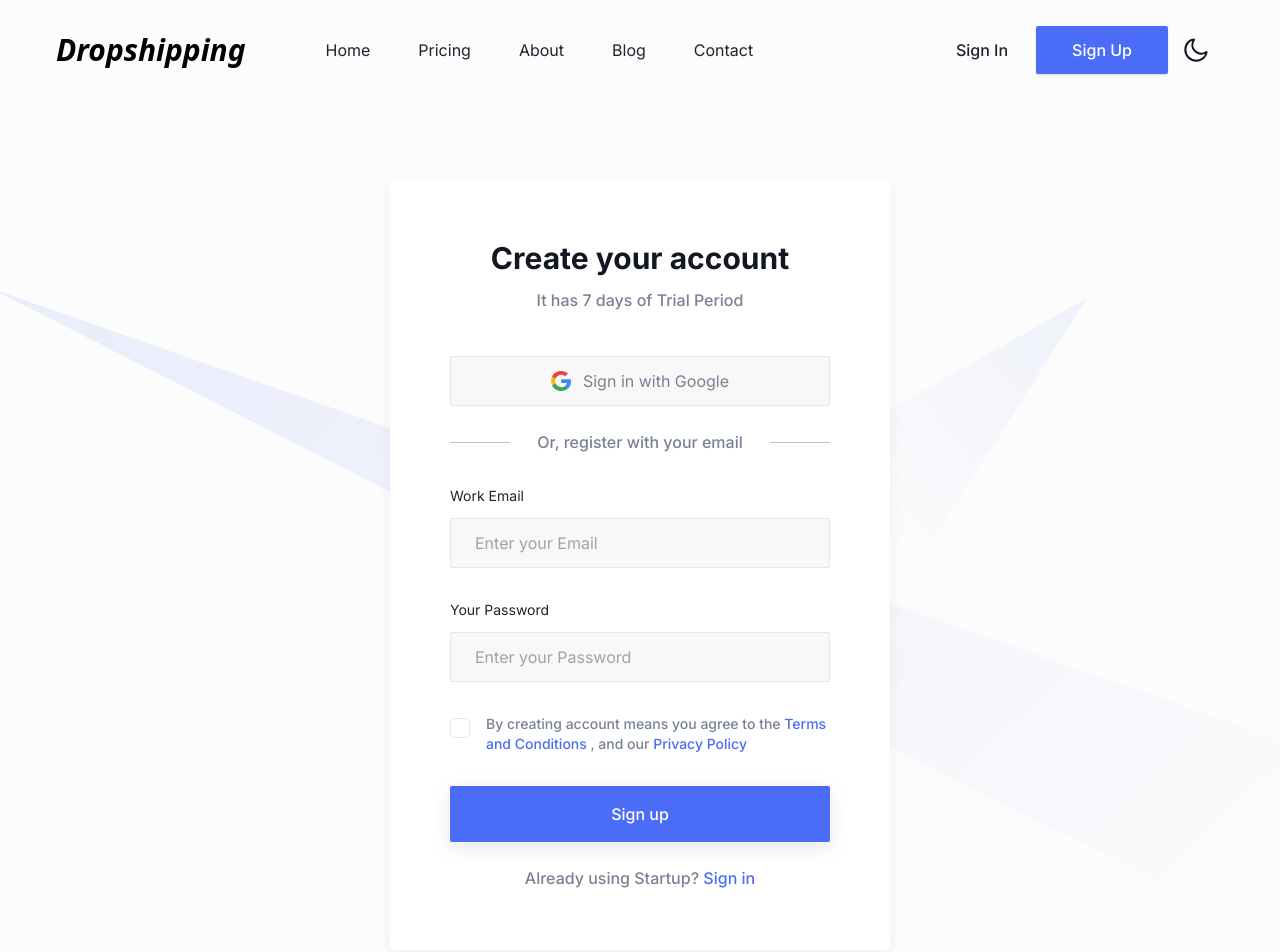
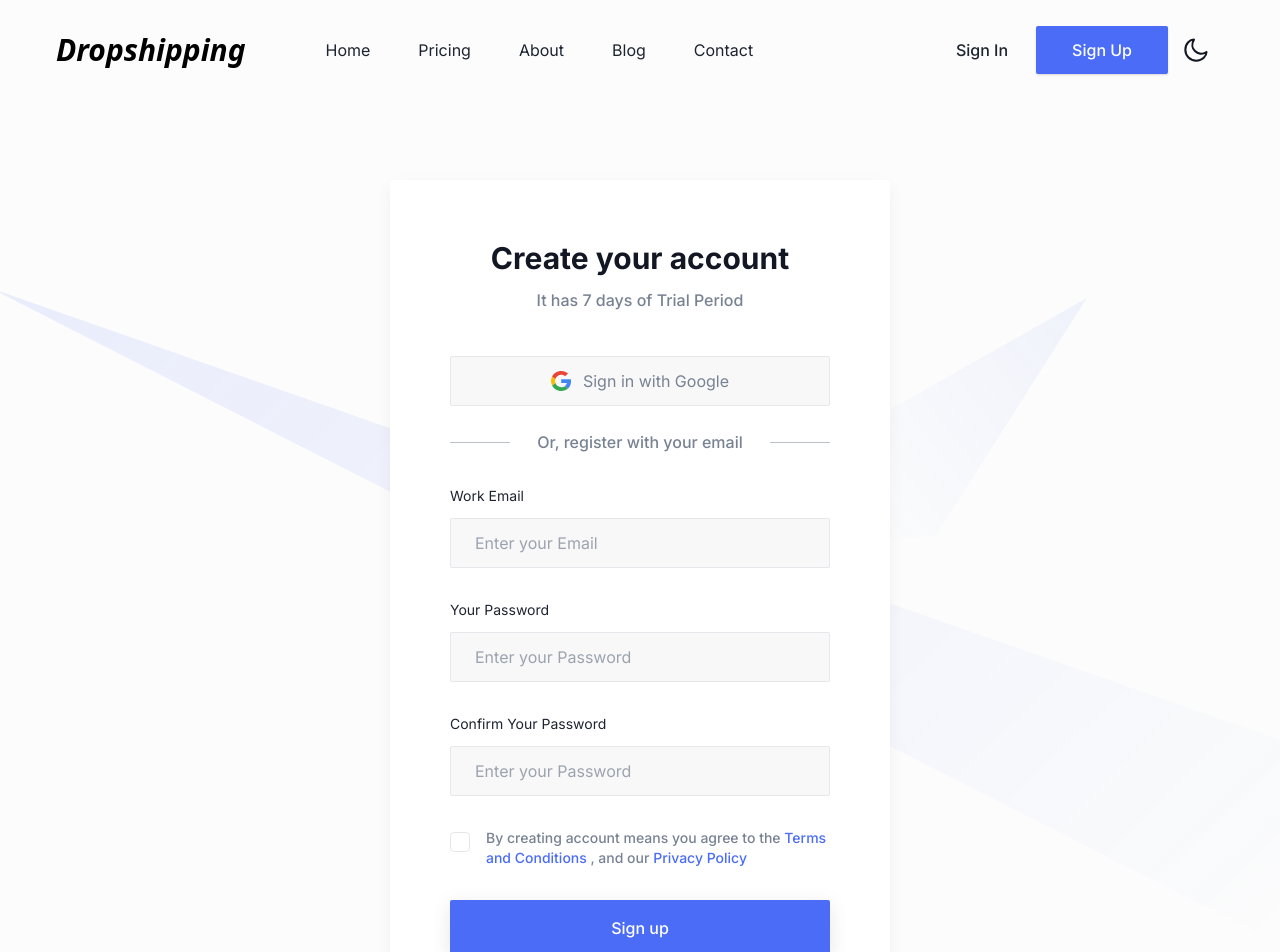
Before and after one commit to X-spec7/dropship-automate-platform, a Next.js app: page /signup in a window 1280 px wide. Shown: the top 952 px of the page. Built offline with nearby package versions, Linux system fonts and the light colour scheme.

Commit message:
feat: implement form validation in register page

```diff
--- a/src/app/signin/page.tsx
+++ b/src/app/signin/page.tsx
@@ -32,7 +32,7 @@ const SigninPage = () => {
       setEmailError("");
       setPasswordError("");
       setError("");
-    }, 1000);
+    }, 1500);
   };
 
   // Todo: Disable Signin action for 1 second after the Signin Button is clicked
--- a/src/app/signup/page.tsx
+++ b/src/app/signup/page.tsx
@@ -1,14 +1,80 @@
+"use client";
+
+import { useAuth } from "@/components/Context/AuthContext";
 import Link from "next/link";
-
-import { Metadata } from "next";
-
-export const metadata: Metadata = {
-  title: "Sign Up Page | Fully Automated Dropshipping Platform",
-  description: "This is Sign Up Page for Our Automated Dropshipping Platform",
-  // other metadata
-};
+import { useRef, useState } from "react";
 
 const SignupPage = () => {
+
+  const [email, setEmail] = useState<string>("");
+  const [password, setPassword] = useState<string>("");
+  const [confirmPassword, setConfirmPassword] = useState<string>("");
+  const [error, setError] = useState<string>("");
+  const [emailError, setEmailError] = useState<string>("");
+  const [passwordError, setPasswordError] = useState<string>("");
+
+  const errorTimeoutRef = useRef<NodeJS.Timeout | null>(null);
+
+  const { register } = useAuth();
+
+  const handleEmailChange = (e: React.ChangeEvent<HTMLInputElement>) => {
+    setEmail(e.target.value);
+    setEmailError("");
+  };
+
+  const handlePasswordChange = (e: React.ChangeEvent<HTMLInputElement>) => {
+    setPassword(e.target.value);
+    setPasswordError("");
+  };
+
+  const handleConfirmPasswordChange = (e: React.ChangeEvent<HTMLInputElement>) => {
+
+  }
+
+  const clearErrorMessages = () => {
+    if (errorTimeoutRef.current) {
+      clearTimeout(errorTimeoutRef.current);
+    }
+    errorTimeoutRef.current = setTimeout(() => {
+      setEmailError("");
+      setPasswordError("");
+      setError("");
+    }, 1500);
+  };
+
+  // Todo: Disable Signin action for 1 second after the Signin Button is clicked
+  const handleRegister = (e: React.FormEvent) => {
+    e.preventDefault();
+
+    // Todo: Implement more reasonable validation
+    let valid = true;
+    if (!email) {
+      setEmailError("Please enter your email.");
+      valid = false;
+    }
+    if (!password) {
+      setPasswordError("Please enter your password.");
+      valid = false;
+    }
+    if (password !== confirmPassword) {
+      setPasswordError("Password not match!")
+    }
+
+    if (!valid) {
+      clearErrorMessages();
+      return;
+    }
+
+    // Todo: Implement real signin logic here
+    if (email === "example@email.com" && password === "password") {
+      register();
+      setError("");
+    } else {
+      setError("Invalid email or password.");
+      clearErrorMessages();
+    }
+  };
+
   return (
     <>
       <section className="relative z-10 overflow-hidden pb-16 pt-36 md:pb-20 lg:pb-28 lg:pt-[180px]">
@@ -65,7 +131,7 @@ const SignupPage = () => {
                   </p>
                   <span className="hidden h-[1px] w-full max-w-[60px] bg-body-color/50 sm:block"></span>
                 </div>
-                <form>
+                <form onSubmit={handleRegister}>
                   <div className="mb-8">
                     <label
                       htmlFor="email"
@@ -77,9 +143,14 @@ const SignupPage = () => {
                     <input
                       type="email"
                       name="email"
+                      value={email}
+                      onChange={handleEmailChange}
                       placeholder="Enter your Email"
                       className="border-stroke dark:text-body-color-dark dark:shadow-two w-full rounded-sm border bg-[#f8f8f8] px-6 py-3 text-base text-body-color outline-none transition-all duration-300 focus:border-primary dark:border-transparent dark:bg-[#2C303B] dark:focus:border-primary dark:focus:shadow-none"
                     />
+                    {emailError && (
+                      <p className="mt-2 text-sm text-red-500">{emailError}</p>
+                    )}
                   </div>
                   <div className="mb-8">
                     <label
@@ -92,9 +163,31 @@ const SignupPage = () => {
                     <input
                       type="password"
                       name="password"
+                      value={password}
+                      onChange={handlePasswordChange}
                       placeholder="Enter your Password"
                       className="border-stroke dark:text-body-color-dark dark:shadow-two w-full rounded-sm border bg-[#f8f8f8] px-6 py-3 text-base text-body-color outline-none transition-all duration-300 focus:border-primary dark:border-transparent dark:bg-[#2C303B] dark:focus:border-primary dark:focus:shadow-none"
                     />
+                  </div>
+                  <div className="mb-8">
+                    <label
+                      htmlFor="password"
+                      className="mb-3 block text-sm text-dark dark:text-white"
+                    >
+                      {" "}
+                      Confirm Your Password{" "}
+                    </label>
+                    <input
+                      type="password"
+                      name="password"
+                      value={confirmPassword}
+                      onChange={handleConfirmPasswordChange}
+                      placeholder="Enter your Password"
+                      className="border-stroke dark:text-body-color-dark dark:shadow-two w-full rounded-sm border bg-[#f8f8f8] px-6 py-3 text-base text-body-color outline-none transition-all duration-300 focus:border-primary dark:border-transparent dark:bg-[#2C303B] dark:focus:border-primary dark:focus:shadow-none"
+                    />
+                    {passwordError && (
+                      <p className="mt-2 text-sm text-red-500">{passwordError}</p>
+                    )}
                   </div>
                   <div className="mb-8 flex">
                     <label
--- a/src/components/Context/AuthContext.tsx
+++ b/src/components/Context/AuthContext.tsx
@@ -5,6 +5,7 @@ interface AuthContextType {
   isLoggedIn: boolean;
   login: () => void;
   logout: () => void;
+  register: () => void;
 }
 
 const AuthContext = createContext<AuthContextType | undefined>(undefined);
@@ -17,6 +18,10 @@ export const AuthProvider = ({ children }: { children: ReactNode }) => {
     setIsLoggedIn(true);
   };
 
+  const register = () => {
+
+  }
+
   useEffect(() => {
     console.log("isLoggedIn in AuthContext", isLoggedIn);
   }, [isLoggedIn]);
@@ -24,7 +29,7 @@ export const AuthProvider = ({ children }: { children: ReactNode }) => {
   const logout = () => setIsLoggedIn(false);
 
   return (
-    <AuthContext.Provider value={{ isLoggedIn, login, logout }}>
+    <AuthContext.Provider value={{ isLoggedIn, login, logout, register }}>
       {children}
     </AuthContext.Provider>
   );
```
